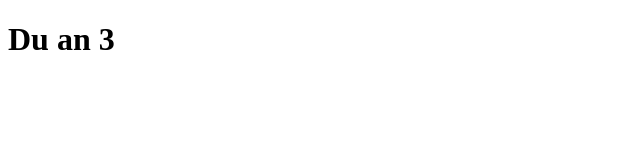
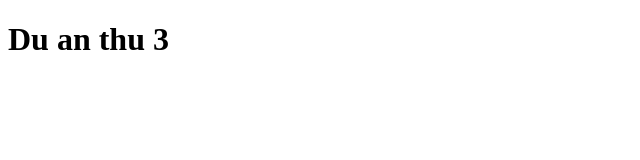
Before and after one commit to ISoaif/Du-an-4, a plain HTML site: page index.html in a window 1280 px wide. Shown: the full height of the page, 0-640 px from the left. Drawn offline with Linux system fonts and the light colour scheme.

Commit message:
first commit

```diff
--- a/index.html
+++ b/index.html
@@ -6,6 +6,6 @@
     <title>Du an 3</title>
 </head>
 <body>
-    <h1>Du an 3</h1>
+    <h1>Du an thu 3</h1>
 </body>
 </html>
```
